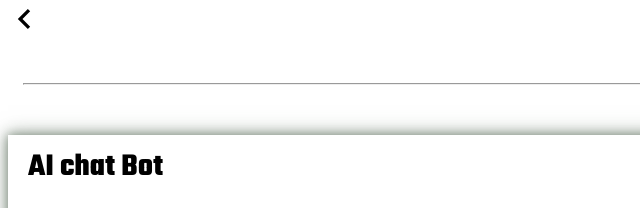
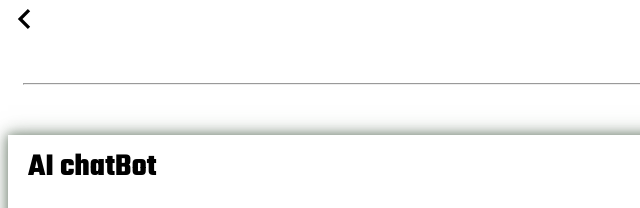
Before and after one commit to Dawittekle/Portfolio-Website, a plain HTML site: page projects.htm in a window 1280 px wide. Shown: the top 208 px of the page, 0-640 px from the left. Drawn offline with Linux system fonts and the light colour scheme.

Commit message:
Update projects.htm

```diff
--- a/projects.htm
+++ b/projects.htm
@@ -35,7 +35,7 @@
      <main>
         <div class="project1">
             <div class="project1-detail">
-                <h1>AI chat Bot</h1>
+                <h1>AI chatBot</h1>
                 <h3>Using only HTML, CSS, JavaScript</h3>
                 <p>
                     This is a chatbot powered by Google APIs that can understand both text and images.
```
